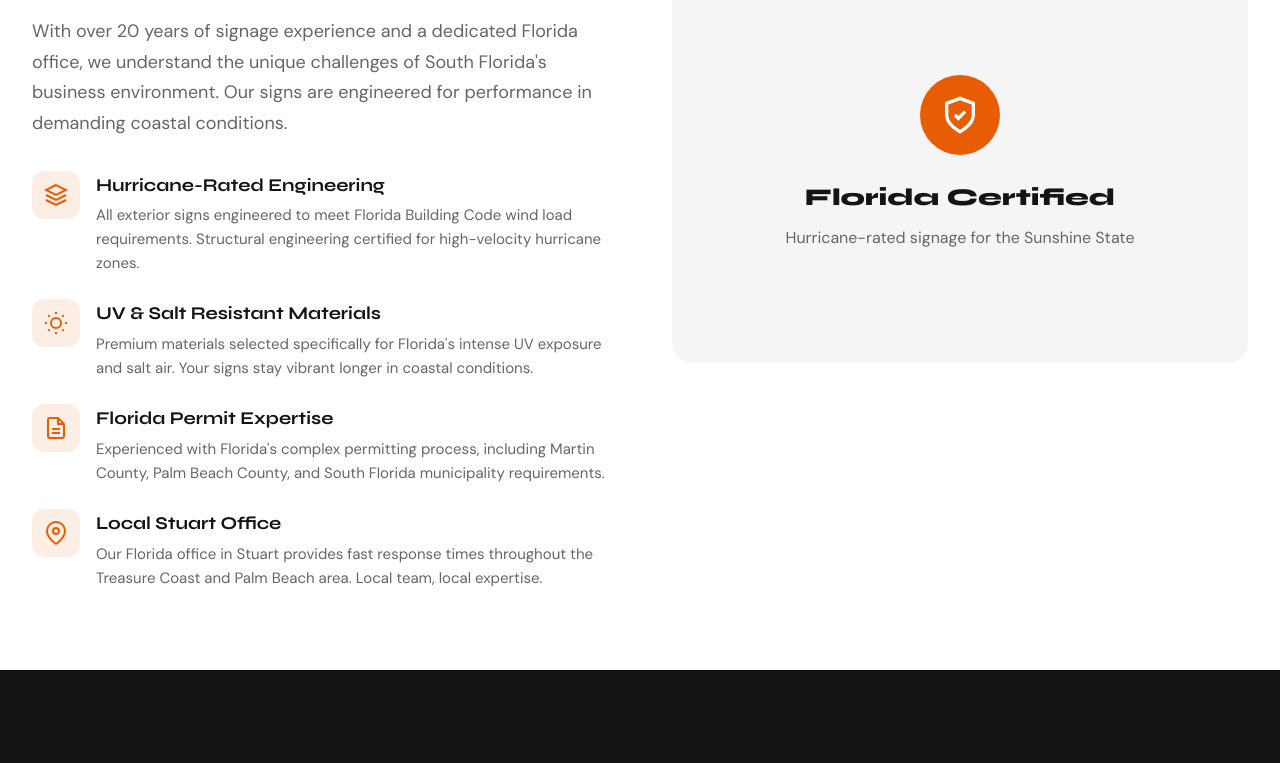
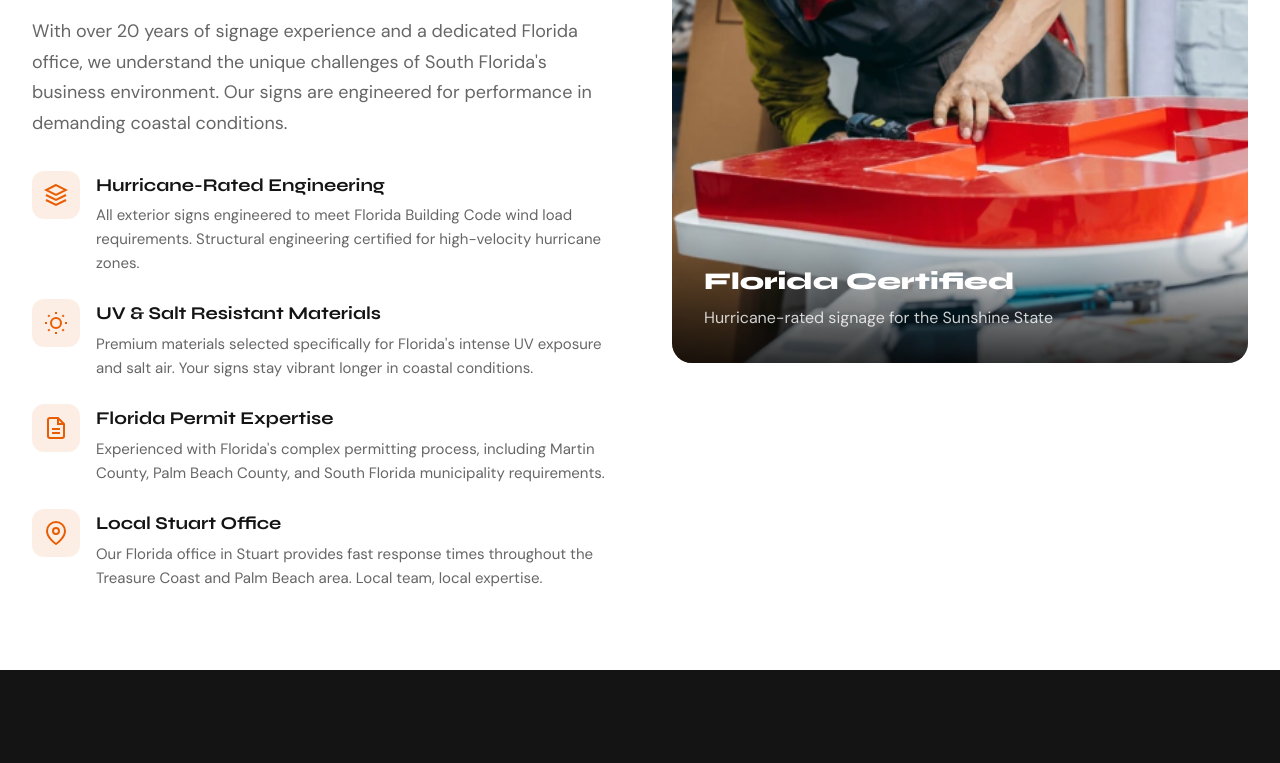
Before and after one commit to ashleighcodess/kindlesign, an Eleventy site: page locations/florida-signs.html in a window 1280 px wide. Shown: the part 3820-4583 px from the top of the page. Built offline with nearby package versions, Linux system fonts and the light colour scheme; Eleventy itself is replaced by a stand-in of ours; files that its build step writes are made by us from their sources.

Commit message:
Add sign installation images to location pages
- Replace icon placeholders with actual installation photos
- Pennsylvania & Delaware use Sign Installing.jpg
- New Jersey & Florida use signinstallation.png
- Add image overlay styling for text visibility

Co-Authored-By: Claude Opus 4.5 <noreply@anthropic.com>

```diff
--- a/locations/florida-signs.html
+++ b/locations/florida-signs.html
@@ -308,11 +308,11 @@
         .why-feature-icon svg { width: 24px; height: 24px; color: var(--primary); }
         .why-feature h4 { font-family: var(--font-heading); font-size: 1.125rem; font-weight: 700; margin-bottom: 0.25rem; }
         .why-feature p { color: var(--gray); font-size: 0.9375rem; }
-        .why-image { background: var(--light); border-radius: 20px; padding: 3rem; display: flex; flex-direction: column; align-items: center; justify-content: center; text-align: center; min-height: 400px; }
-        .why-image-icon { width: 80px; height: 80px; background: var(--primary); border-radius: 50%; display: flex; align-items: center; justify-content: center; margin-bottom: 1.5rem; }
-        .why-image-icon svg { width: 40px; height: 40px; color: var(--white); }
-        .why-image h3 { font-family: var(--font-heading); font-size: 1.5rem; font-weight: 800; margin-bottom: 0.5rem; }
-        .why-image p { color: var(--gray); }
+        .why-image { background: var(--light); border-radius: 20px; overflow: hidden; min-height: 400px; position: relative; }
+        .why-image img { width: 100%; height: 100%; object-fit: cover; position: absolute; inset: 0; }
+        .why-image-overlay { position: absolute; bottom: 0; left: 0; right: 0; background: linear-gradient(to top, rgba(0,0,0,0.8) 0%, transparent 100%); padding: 2rem; }
+        .why-image-overlay h3 { font-family: var(--font-heading); font-size: 1.5rem; font-weight: 800; color: var(--white); margin-bottom: 0.25rem; }
+        .why-image-overlay p { color: rgba(255,255,255,0.8); }
 
         /* Office Card */
         .office-section { background: var(--dark); padding: 5rem 0; }
@@ -729,11 +729,11 @@
                         </div>
                     </div>
                     <div class="why-image">
-                        <div class="why-image-icon">
-                            <svg viewBox="0 0 24 24" fill="none" stroke="currentColor" stroke-width="2"><path d="M12 22s8-4 8-10V5l-8-3-8 3v7c0 6 8 10 8 10z"/><polyline points="9 12 11 14 15 10"/></svg>
+                        <img src="/images/signinstallation.png" alt="Kindle Sign Company professional sign installation in Florida">
+                        <div class="why-image-overlay">
+                            <h3>Florida Certified</h3>
+                            <p>Hurricane-rated signage for the Sunshine State</p>
                         </div>
-                        <h3>Florida Certified</h3>
-                        <p>Hurricane-rated signage for the Sunshine State</p>
                     </div>
                 </div>
             </div>
```
Also changed, not shown: locations/delaware-signs.html (+9 -9 lines), locations/new-jersey-signs.html (+9 -9 lines), locations/pennsylvania-signs.html (+9 -9 lines).
